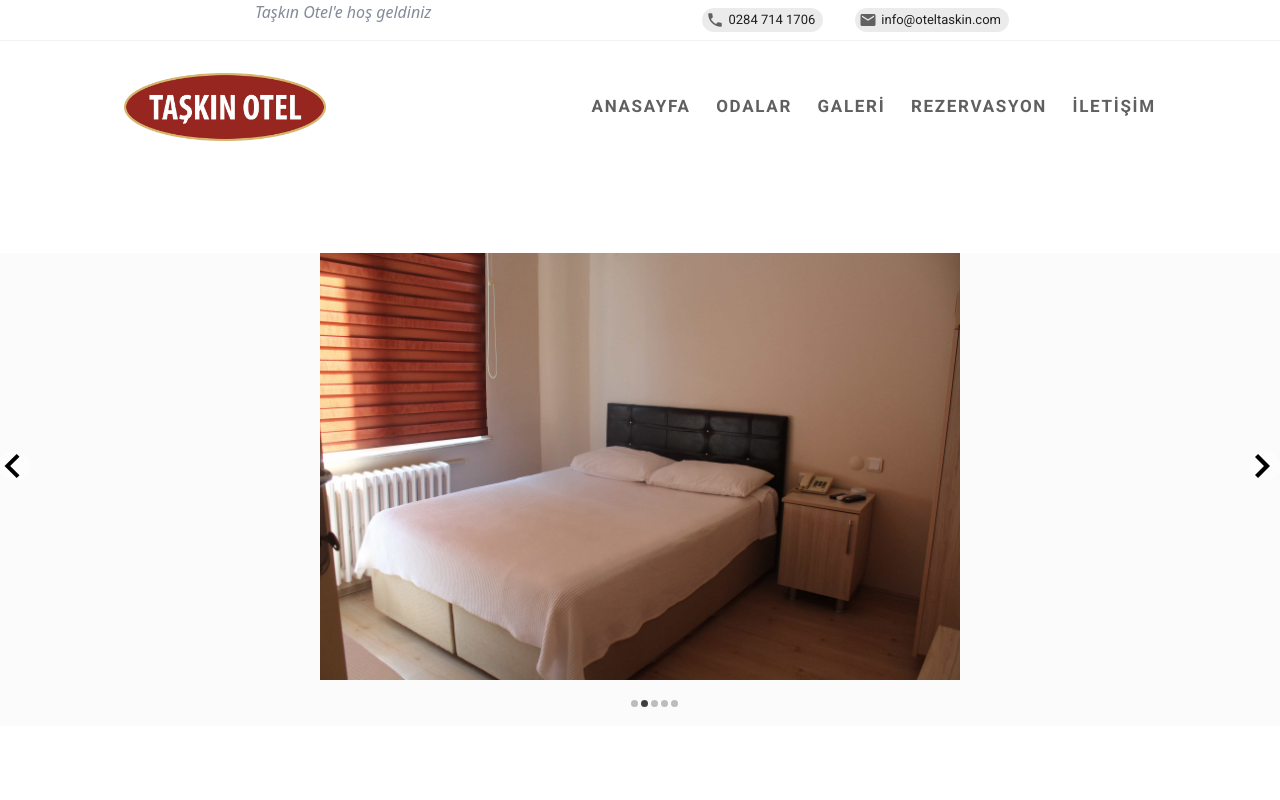
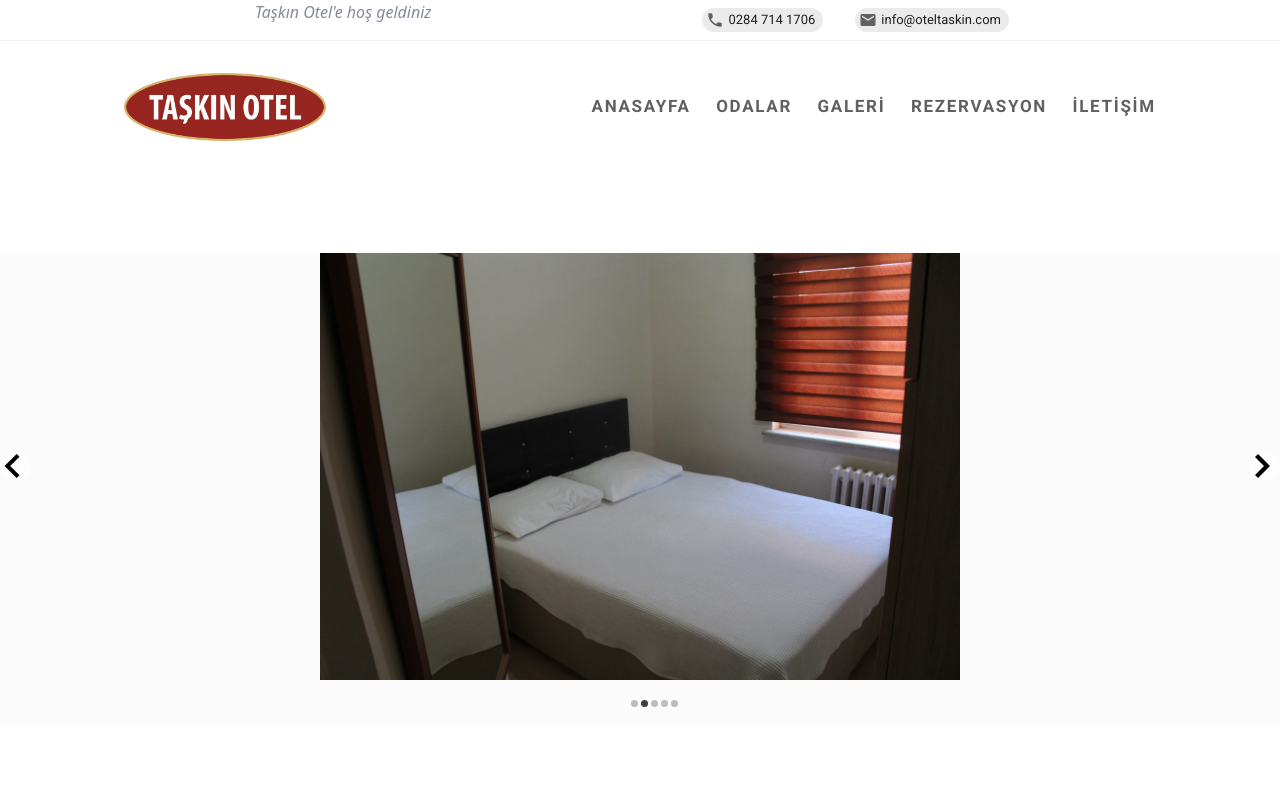
Before and after one commit to OrcaBusinessSolution/otel_taskin_app, a React (Create React App) app: page / in a window 1280 px wide. Shown: the top 800 px of the page. Built offline with nearby package versions, Linux system fonts and the light colour scheme.

Commit message:
updated slider component

```diff
--- a/src/components/Slider.jsx
+++ b/src/components/Slider.jsx
@@ -35,10 +35,10 @@ function Slider() {
     <SliderDiv>
       <Slide {...properties}>
         <ImageDiv src={"./pictures/oda1.JPG"} />
-        <ImageDiv src={"./pictures/oda1.JPG"} />
-        <ImageDiv src={"./pictures/oda1.JPG"} />
-        <ImageDiv src={"./pictures/oda1.JPG"} />
-        <ImageDiv src={"./pictures/oda1.JPG"} />
+        <ImageDiv src={"./pictures/oda2.JPG"} />
+        <ImageDiv src={"./pictures/standart.JPG"} />
+        <ImageDiv src={"./pictures/double.JPG"} />
+        <ImageDiv src={"./pictures/triple.JPG"} />
       </Slide>
     </SliderDiv>
   );
```
